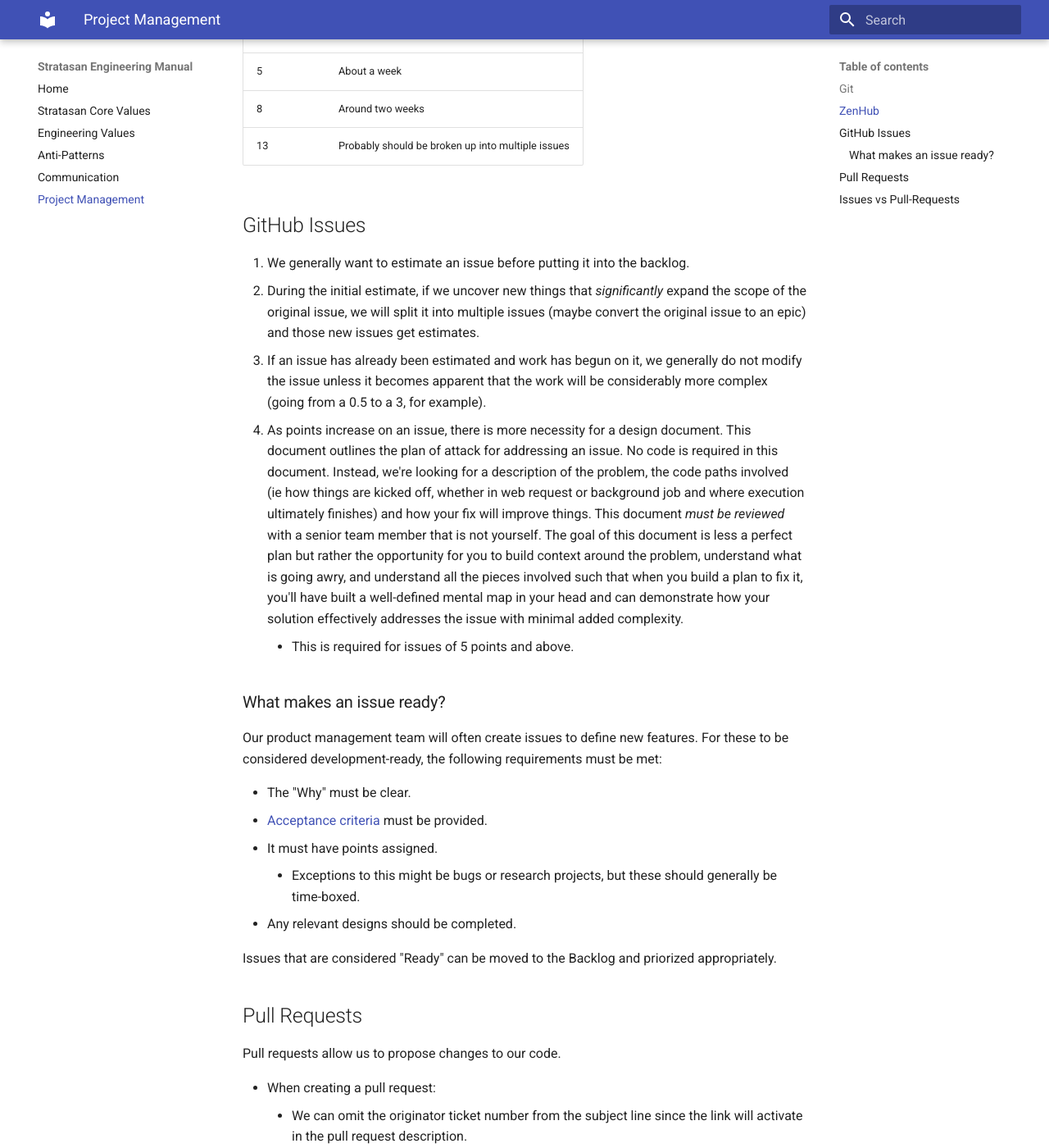
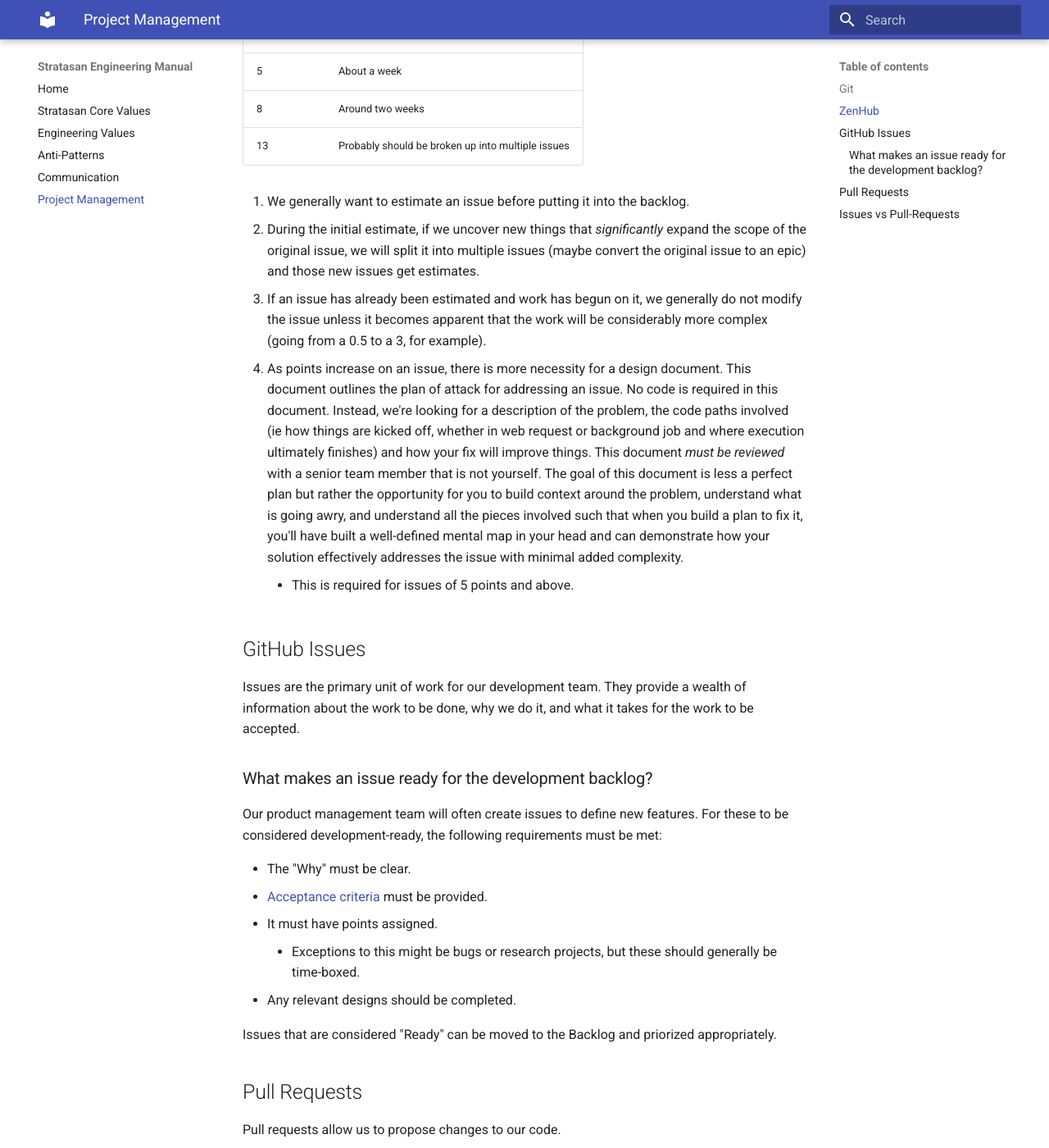
Before and after one commit to stratasan/engineering, an MkDocs documentation site: the page built from docs/github.md, in a window 1280 px wide and 1400 px high, scrolled down 599 px. Shown: the whole window at 82% size. Built offline with MkDocs 1.6.1 and Material for MkDocs 9.7.7, drawn with Linux system fonts in a browser that asks for light colours; old or Windows-style settings are respelled for this version of MkDocs.

Commit message:
Clarifications.

```diff
--- a/docs/github.md
+++ b/docs/github.md
@@ -44,7 +41,11 @@ Points  | Estimate
    added complexity.
     - This is required for issues of 5 points and above.
 
-### What makes an issue ready?
+## GitHub Issues
+
+Issues are the primary unit of work for our development team. They provide a wealth of information about the work to be done, why we do it, and what it takes for the work to be accepted.
+
+### What makes an issue ready for the development backlog?
 
 Our product management team will often create issues to define new features. For these to be considered development-ready, the following requirements must be met:
 
```
Also changed, not shown: other parts of docs/github.md (+0 -3 lines).
